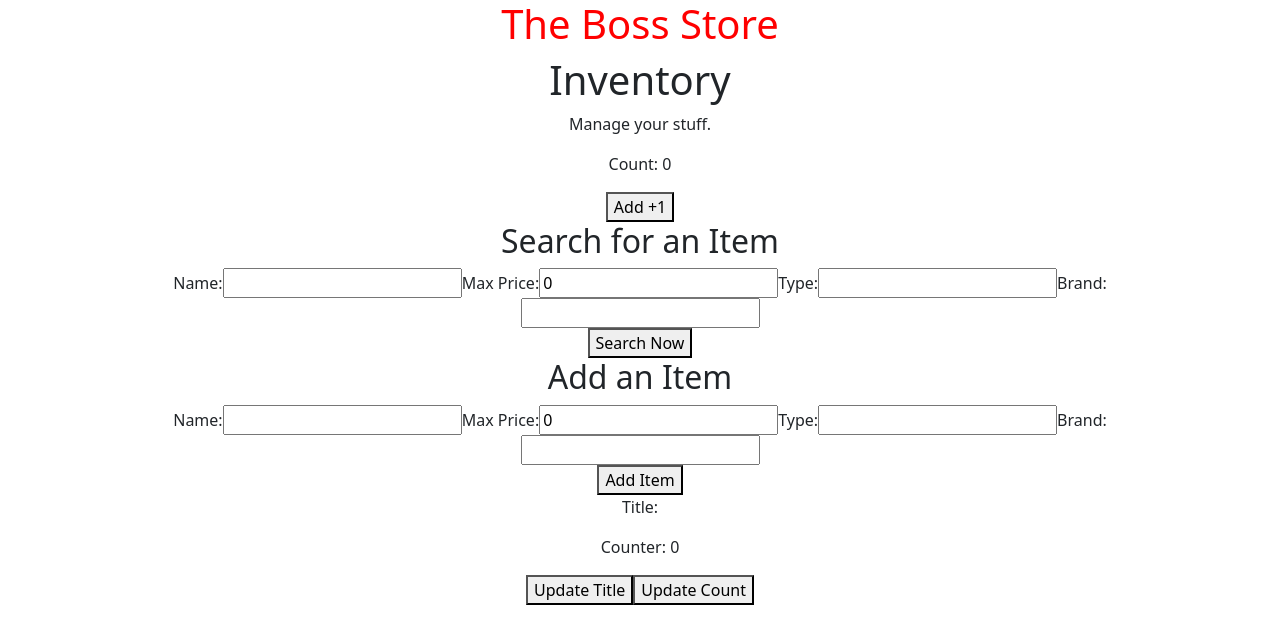
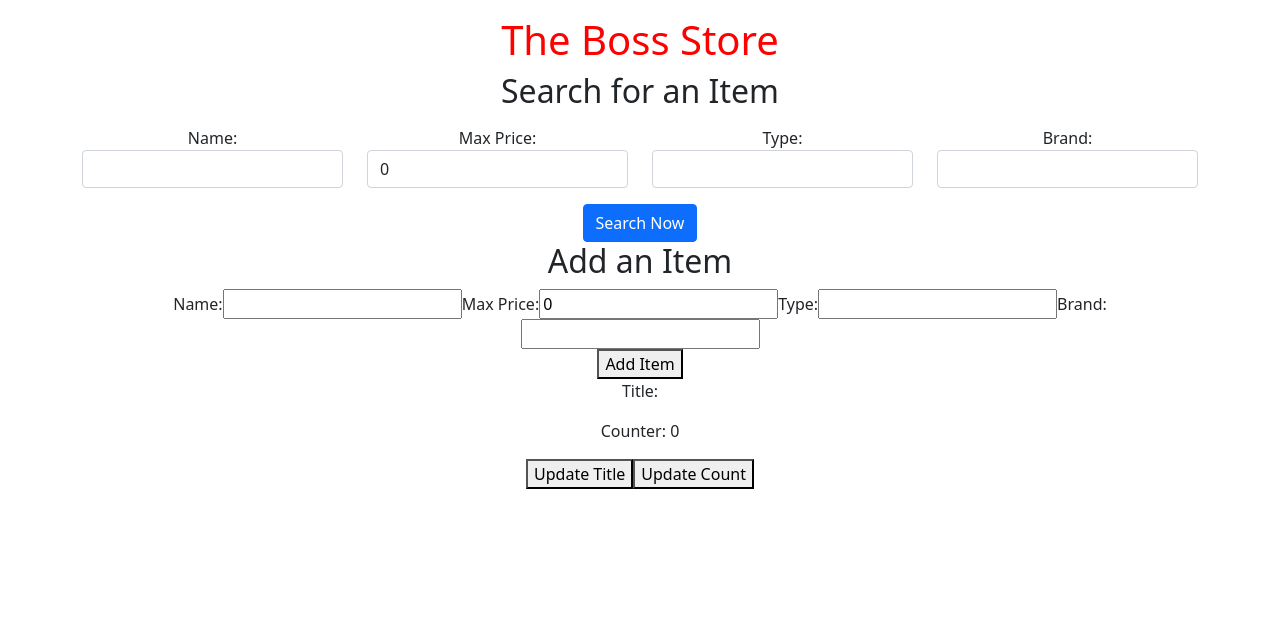
Before and after one commit to CodeWarrior-debug/techwtim-react, a React (Create React App) app: page / in a window 1280 px wide. Shown: the top 644 px of the page. Built offline with nearby package versions, Linux system fonts and the light colour scheme.

Commit message:
substantial styling bootstrap

```diff
--- a/src/App.js
+++ b/src/App.js
@@ -4,8 +4,11 @@ import SearchBar from "./components/SearchBar";
 import AddItem from "./components/AddItem";
 import ItemsDisplay from "./components/ItemsDisplay";
 import { useState } from "react";
+
+//how to do styled components, part 1
 import styled from 'styled-components';
 
+//how to do styled components, part 2
 const Title = styled.h1`
 color: ${(props) => (props.color ? props.color : "blue")};
 text-align: center;
@@ -25,13 +28,14 @@ function App() {
       console.log(data);
     }
 
-  return (
-    <div className='container'>
-    {/* <div className = 'row'> */}
+    return (
+      <div className='container'>
+    <div className = 'row mt-3'>
+      {/* how to do styled components, part 3 */}
     <Title color='red' >The Boss Store</Title>
-    {/* </div> */}
+    </div>
     <div className='App'>
-      <Info title="Inventory" />
+      {/* <Info title="Inventory" /> */}
       <SearchBar callback={updateFilters}/>
 
       {/* <p>Name: {"name" in data ? data["name"] : "No data to display"} </p>
@@ -39,9 +43,9 @@ function App() {
       <p>Max Price: {"price" in data ? data["price"] : "No data to display"} </p>
       <p>Brand: {"brand" in data ? data["brand"] : "No data to display"}</p> */}
 
-      <AddItem addItem={addItemToData}/>
-      <ItemsDisplay items={data["items"]}/>
-      <ButtonState />
+      <AddItem addItem={addItemToData} className='row mt-3'/>
+      <ItemsDisplay items={data["items"]} className='row mt-3'/>
+      <ButtonState className='row mt-3'/>
 
     </div>
     </div>
--- a/src/components/ItemsDisplay/index.js
+++ b/src/components/ItemsDisplay/index.js
@@ -4,7 +4,7 @@ function ItemsDisplay(props) {
       {props.items.map((item) => {
         return (
           <div className="container">
-            <div classname='row'>
+            <div classname='row mt-3' >
             <p>ID: {item.id}</p>
             <p>Name: {item.name}</p>
             <p>Price: {item.price}</p>
--- a/src/components/SearchBar/index.js
+++ b/src/components/SearchBar/index.js
@@ -1,49 +1,76 @@
-import { useState } from 'react'
+import { useState } from "react";
 
-function SearchBar(props){
+function SearchBar(props) {
   const [name, setName] = useState("");
   const [price, setPrice] = useState(0);
   const [brand, setBrand] = useState("");
   const [type, setType] = useState("");
 
   const searchButtonPressed = () => {
-    console.log('Name: ' + name, 'Price: ' + price, 'Type: ' + type, 'Brand: ' + brand);
-    props.callback({name:name, price:price, type:type, brand:brand})
-  }
+    console.log(
+      "Name: " + name,
+      "Price: " + price,
+      "Type: " + type,
+      "Brand: " + brand
+    );
+    props.callback({ name: name, price: price, type: type, brand: brand });
+  };
 
   return (
     <>
       <h2>Search for an Item</h2>
-      <form>
+      <div className="row mt-3">
         {/* Name */}
-        <label for= 'name-field'>Name:</label>
-        <input
-        id='name-field'
-        type='text'
-        value={name}
-        onChange={ (e) => setName(e.target.value)}>
-        </input>
+        <div className="col">
+          <label for="name-field">Name:</label>
+          <input
+            id="name-field"
+            type="text"
+            value={name}
+            onChange={(e) => setName(e.target.value)}
+            className='form-control'
+            ></input>
+        </div>
         {/* Price */}
-        <label for= 'price-field'>Max Price:</label>
-        <input id='price-field' type='number' value={price}
-        onChange={ (e) => setPrice(e.target.value)}>
-        </input>
+        <div className="col">
+          <label for="price-field">Max Price:</label>
+          <input
+            id="price-field"
+            type="number"
+            value={price}
+            onChange={(e) => setPrice(e.target.value)}
+          className='form-control'
+          ></input>
+        </div>
         {/* Type */}
-        <label for= 'type-field'>Type:</label>
-        <input id='type-field' type='text' value={type}
-        onChange={ (e) => setType(e.target.value)}>
-        </input>
+        <div className="col">
+          <label for="type-field">Type:</label>
+          <input
+            id="type-field"
+            type="text"
+            value={type}
+            onChange={(e) => setType(e.target.value)}
+          className='form-control'
+          ></input>
+        </div>
         {/* Brand */}
-        <label for= 'brand-field'>Brand:</label>
-        <input id='brand-field' type='text' value={brand}
-        onChange={ (e) => setBrand(e.target.value)}>
-        </input>
-      </form>
+        <div className="col">
+          <label for="brand-field">Brand:</label>
+          <input
+            id="brand-field"
+            type="text"
+            value={brand}
+            onChange={(e) => setBrand(e.target.value)}
+            className='form-control'
+          ></input>
+        </div>
+      </div>
 
-      <button type="button" onClick={searchButtonPressed} >Search Now </button>
-
+      <button type="button" onClick={searchButtonPressed} className='btn btn-primary mt-3'>
+        Search Now{" "}
+      </button>
     </>
-  )
+  );
 }
 
 export default SearchBar;
```
